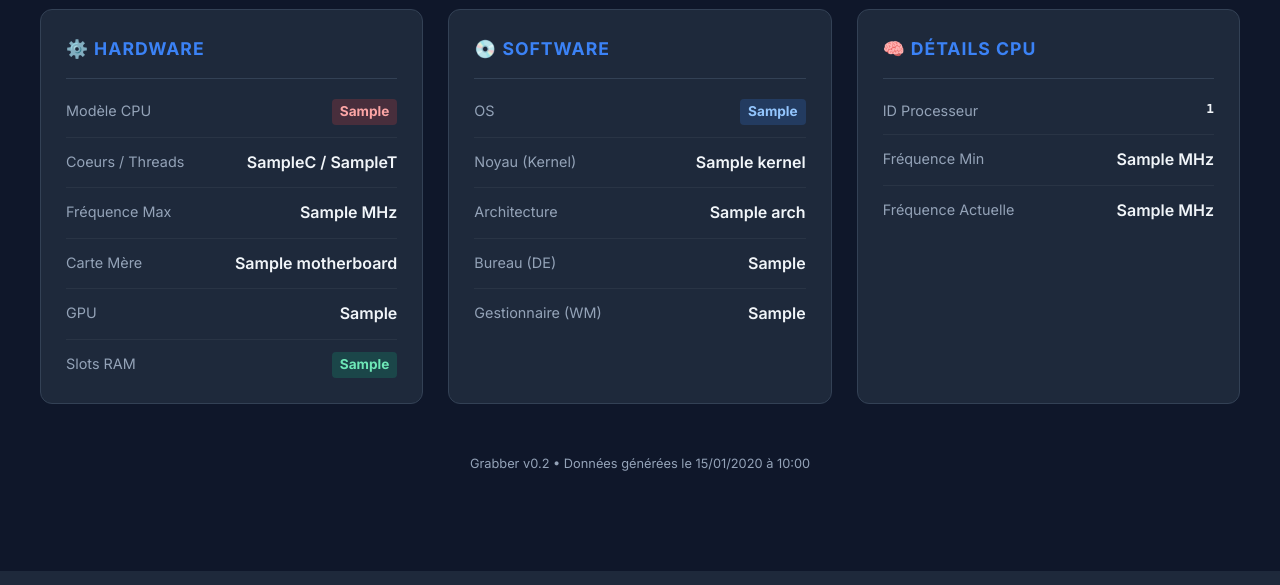
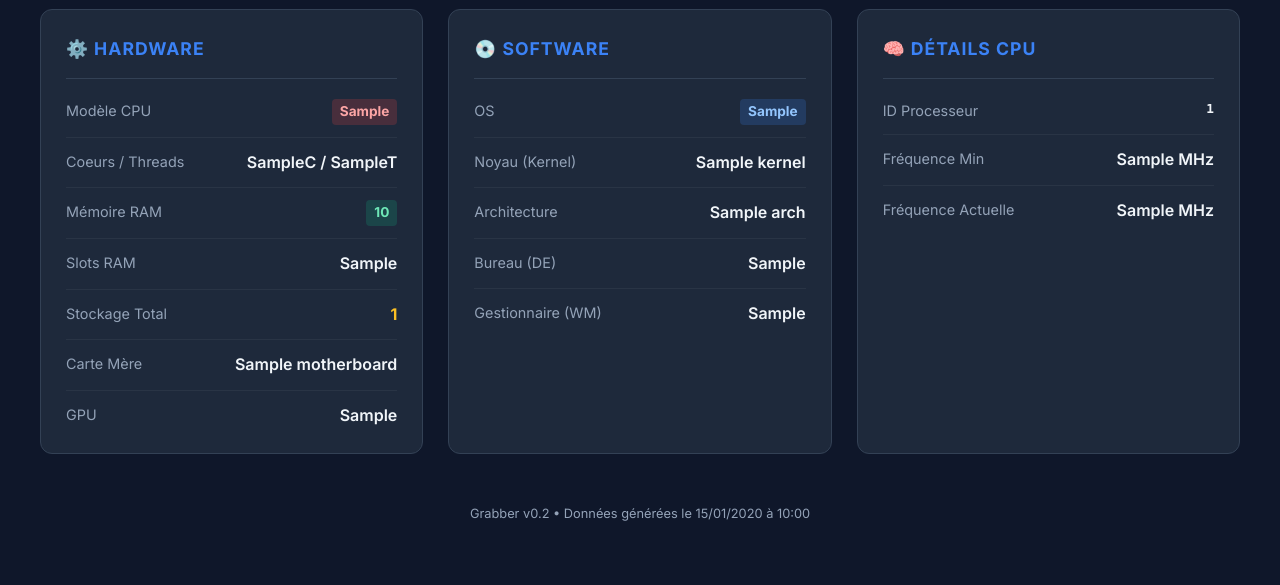
Before and after one commit to buchtioof/grabber, a FastAPI app: template templates/item.html in a window 1280 px wide. Shown: the part 229-814 px from the top of the page. Run offline with FastAPI, Linux system fonts and the light colour scheme; the template is opened without the code that fills it: most values are stand-ins (such as "Sample title", 1, 10 or a date in 2020).

Commit message:
update ui

```diff
--- a/grabber.py
+++ b/grabber.py
@@ -1,21 +1,18 @@
 from typing import Optional
 from datetime import datetime
-from sqlmodel import Field, Session, SQLModel, create_engine, select # <--- Ajout de select
+from sqlmodel import Field, Session, SQLModel, create_engine, select
 
-# --- CONFIGURATION BASE DE DONNÉES ---
 DB_FILE = "grabberman.db"
 sqlite_url = f"sqlite:///{DB_FILE}"
 engine = create_engine(sqlite_url, echo=False)
 
-# --- MODÈLE DE DONNÉES (TABLE SQL) ---
 class SystemLog(SQLModel, table=True):
     id: Optional[int] = Field(default=None, primary_key=True)
     date_scan: datetime = Field(default_factory=datetime.now)
-
-    mac_address: str = Field(index=True) # On s'en sert pour la recherche
+    mac_address: str = Field(index=True)
     hostname: str
 
-    # Champs Hardware
+    # Hardware
     motherboard: Optional[str] = None
     cpu_model: Optional[str] = None
     cpu_id: Optional[str] = None
@@ -25,9 +22,13 @@ class SystemLog(SQLModel, table=True):
     cpu_frequency_cur: Optional[str] = None
     cpu_frequency_max: Optional[str] = None
     gpu_model: Optional[str] = None
+
+    # NOUVEAUX CHAMPS
     ram_slots: Optional[str] = None
+    ram_total: Optional[str] = None
+    total_storage: Optional[str] = None
 
-    # Champs Software
+    # Software
     os: Optional[str] = None
     arch: Optional[str] = None
     desktop_env: Optional[str] = None
@@ -37,7 +38,7 @@ class SystemLog(SQLModel, table=True):
 def create_db_and_tables():
     SQLModel.metadata.create_all(engine)
 
-# --- GESTION DE LA FLOTTE EN MÉMOIRE ---
+# Flotte temporaire pour compatibilité, mais on utilise surtout la BDD
 flotte = {}
 
 class Grabber:
@@ -47,7 +48,6 @@ class Grabber:
         self.data_cache = {}
 
     def update(self, json_data):
-        """Met à jour les données et prépare l'objet SQLModel."""
         hw = json_data.get("HARDWARE", {})
         sw = json_data.get("SOFTWARE", {})
 
@@ -67,6 +67,8 @@ class Grabber:
             "cpu_frequency_max": hw.get("cpu_frequency_max", "N/A"),
             "gpu_model": hw.get("gpu_model", "N/A"),
             "ram_slots": hw.get("ram_slots", "N/A"),
+            "ram_total": hw.get("ram_total", "N/A"),       # Ajouté
+            "total_storage": hw.get("total_storage", "N/A"), # Ajouté
             "os": sw.get("os", "N/A"),
             "arch": sw.get("arch", "N/A"),
             "desktop_env": sw.get("desktop_env", "N/A"),
@@ -75,37 +77,22 @@ class Grabber:
         }
 
     def save(self):
-        """Enregistre ou met à jour les données dans la BDD."""
         try:
             with Session(engine) as session:
-                # 1. On cherche si une machine avec cette MAC existe déjà
                 statement = select(SystemLog).where(SystemLog.mac_address == self.mac_address)
                 existing_pc = session.exec(statement).first()
 
                 if existing_pc:
-                    # --- MISE À JOUR (UPDATE) ---
-                    print(f"Mise à jour de la BDD pour : {self.hostname} ({self.mac_address})")
-
-                    # On met à jour chaque champ existant
+                    # Update
                     for key, value in self.data_cache.items():
                         if hasattr(existing_pc, key):
                             setattr(existing_pc, key, value)
-
-                    # On force la mise à jour de la date de scan
                     existing_pc.date_scan = datetime.now()
-
                     session.add(existing_pc)
-
                 else:
-                    # --- CRÉATION (INSERT) ---
-                    print(f"Création d'une nouvelle entrée BDD : {self.hostname}")
+                    # Insert
                     log_entry = SystemLog(**self.data_cache)
                     session.add(log_entry)
-
                 session.commit()
-
         except Exception as e:
-            print(f"Erreur critique BDD : {e}")
-
-    def __getattr__(self, name):
-        return self.data_cache.get(name, "N/A")
+            print(f"Erreur BDD : {e}")
--- a/templates/item.html
+++ b/templates/item.html
@@ -207,9 +207,18 @@
                     <span class="label">Coeurs / Threads</span>
                     <span class="value">{{ ordi.cpu_cores }}C / {{ ordi.cpu_threads }}T</span>
                 </div>
+
                 <div class="data-row">
-                    <span class="label">Fréquence Max</span>
-                    <span class="value">{{ ordi.cpu_frequency_max }} MHz</span>
+                    <span class="label">Mémoire RAM</span>
+                    <span class="value badge badge-ram">{{ ordi.ram_total }}</span>
+                </div>
+                <div class="data-row">
+                    <span class="label">Slots RAM</span>
+                    <span class="value">{{ ordi.ram_slots }}</span>
+                </div>
+                <div class="data-row">
+                    <span class="label">Stockage Total</span>
+                    <span class="value" style="color: #fbbf24; font-weight:bold;">{{ ordi.total_storage }}</span>
                 </div>
                 <div class="data-row">
                     <span class="label">Carte Mère</span>
@@ -218,10 +227,6 @@
                 <div class="data-row">
                     <span class="label">GPU</span>
                     <span class="value">{{ ordi.gpu_model }}</span>
-                </div>
-                <div class="data-row">
-                    <span class="label">Slots RAM</span>
-                    <span class="value badge badge-ram">{{ ordi.ram_slots }}</span>
                 </div>
             </div>
 
```
Also changed, not shown: 1 other file.
